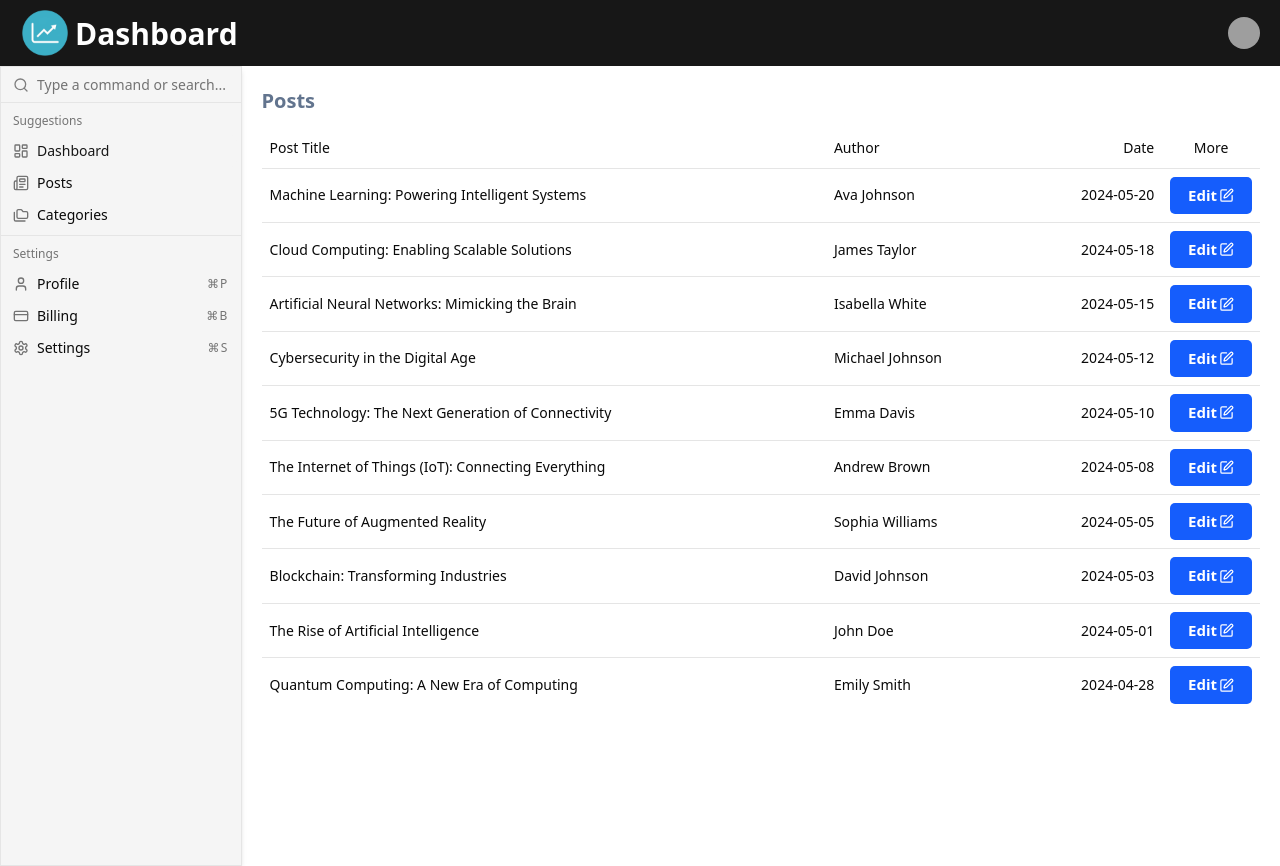
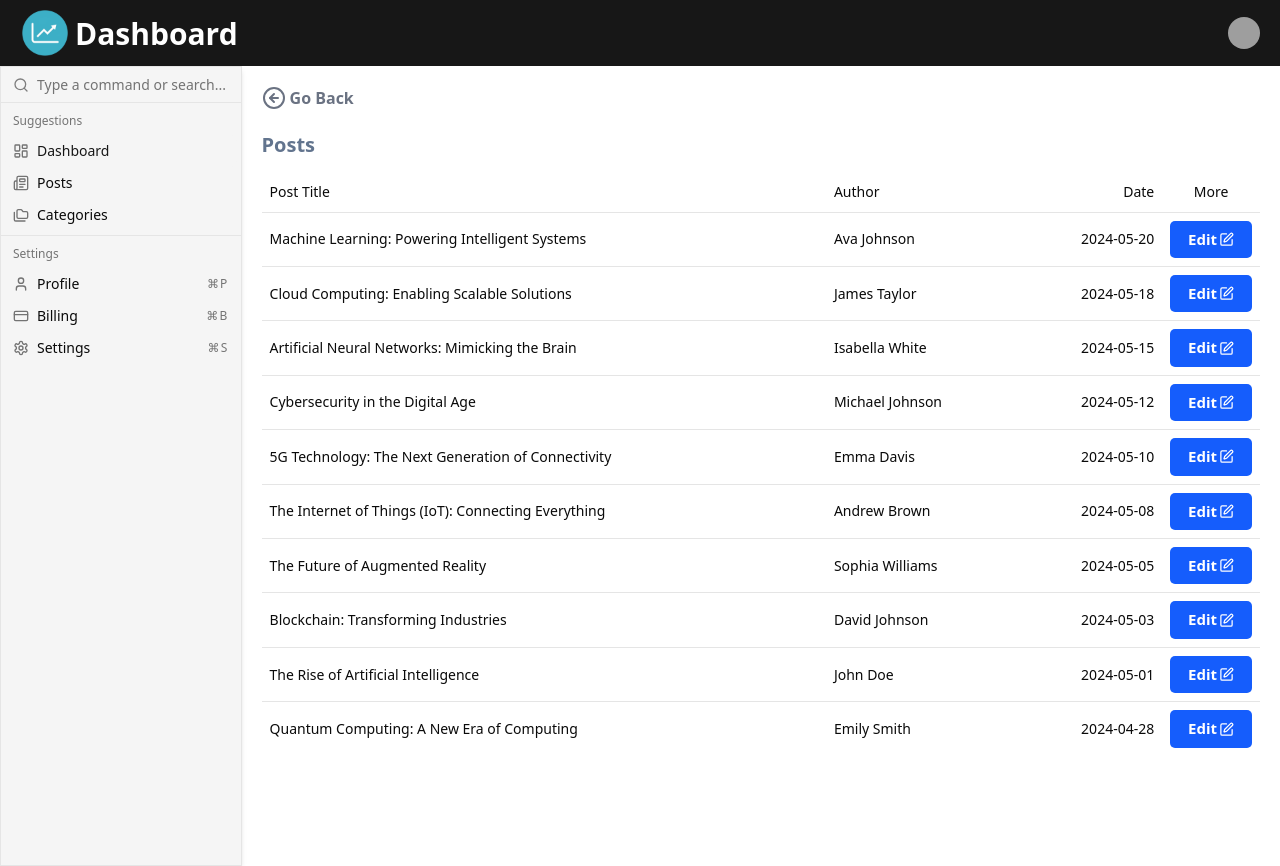
Before and after one commit to HumbleBoyy/Admin-Dashboard-NextJs, a Next.js app: page /posts in a window 1280 px wide. Built offline with nearby package versions, Linux system fonts and the light colour scheme; grey boxes are pictures that could not be loaded.

Commit message:
New Commit

```diff
--- a/app/(main)/posts/page.tsx
+++ b/app/(main)/posts/page.tsx
@@ -1,9 +1,14 @@
+import BackButton from '@/components/backbutton/BackButton'
 import PostsTable from '@/components/posts/PostsTable'
 import React from 'react'
 
 const PostPage = () => {
   return (
-    <PostsTable title='Posts'/>
+    <>
+      <BackButton text='Go Back'/>
+      <PostsTable title='Posts'/>
+    </>
+
   )
 }
 
--- /dev/null
+++ b/components/backbutton/BackButton.tsx
@@ -0,0 +1,19 @@
+"use client"
+import { ArrowLeftCircle } from "lucide-react"
+import Link from "next/link"
+import { useRouter } from "next/navigation"
+
+interface BackButtonType {
+    text:string
+}
+
+const BackButton = ({text}: BackButtonType) => {
+    const router = useRouter()
+  return (
+    <button onClick={()=> router.back()} className="text-gray-500 cursor-pointer hover:underline flex items-center gap-1 font-bold mb-5">
+      <ArrowLeftCircle/> {text}
+    </button>
+  )
+}
+
+export default BackButton
```
